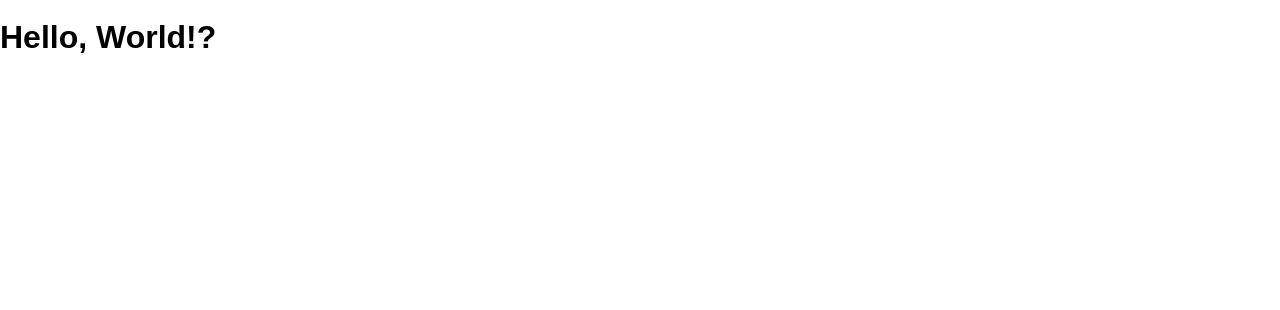
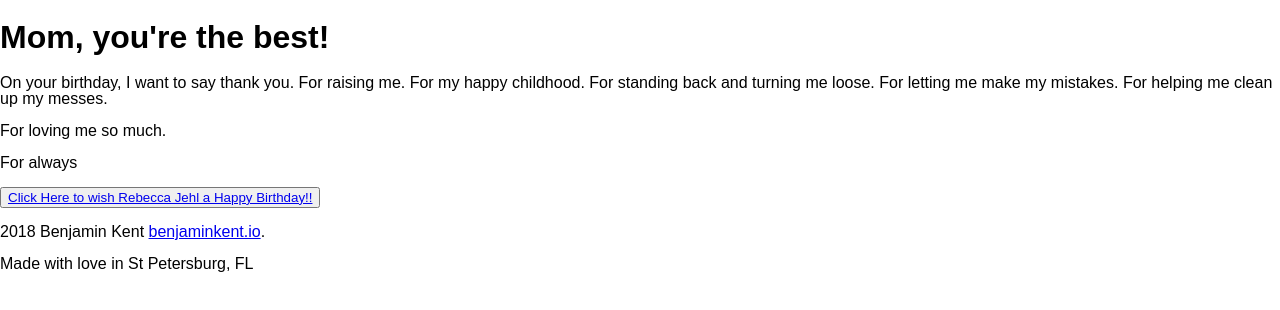
Before and after one commit to benjaminkent/happy-bday, a website: page public/index.html in a window 1280 px wide. Drawn offline with Linux system fonts and the light colour scheme.

Commit message:
working on html

```diff
--- a/public/index.html
+++ b/public/index.html
@@ -1,13 +1,38 @@
 <!DOCTYPE html>
 <html>
+
 <head lang="en">
   <meta charset="UTF-8">
   <meta name="viewport" content="width=device-width, initial-scale=1">
   <title>Happy Bday</title>
   <link rel="stylesheet" href="/screen.css">
 </head>
+
 <body>
-    <h1>Hello, World!</h1>
-    <script src="/main.js" charset="utf-8"></script>
+
+  <header>
+    <h1>Mom, you're the best!</h1>
+  </header>
+
+  <p>
+    On your birthday, I want to say thank you. For raising me. For my happy childhood. For standing back
+    and turning me loose. For letting me make my mistakes. For helping me clean up my messes.
+  </p>
+  <p>For loving me so much.</p>
+  <p>
+    For always
+  </p>
+
+  <button><a href="bday.html">Click Here to wish Rebecca Jehl a Happy Birthday!!</a></button>
+
+
+  <footer>
+    <p>2018 Benjamin Kent <a target="_blank" href="http://benjaminkent.io/">benjaminkent.io</a>.</p>
+    <p>Made with love in St
+      Petersburg, FL</p>
+  </footer>
 </body>
+
+
+
 </html>
--- a/public/main.js
+++ b/public/main.js
@@ -1,5 +1,4 @@
 const main = () => {
-  document.querySelector('h1').textContent += '?'
 }
 
 document.addEventListener('DOMContentLoaded', main)
```
Also changed, not shown: public/bday.html (added, +29 -0 lines). Lines whose indentation alone changed are shown as unchanged.
